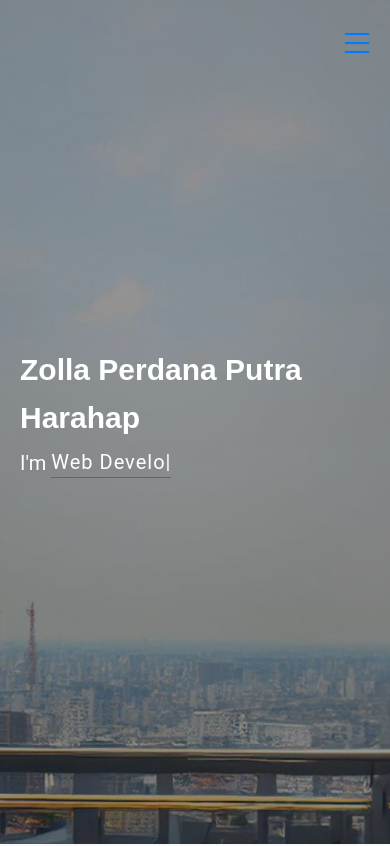
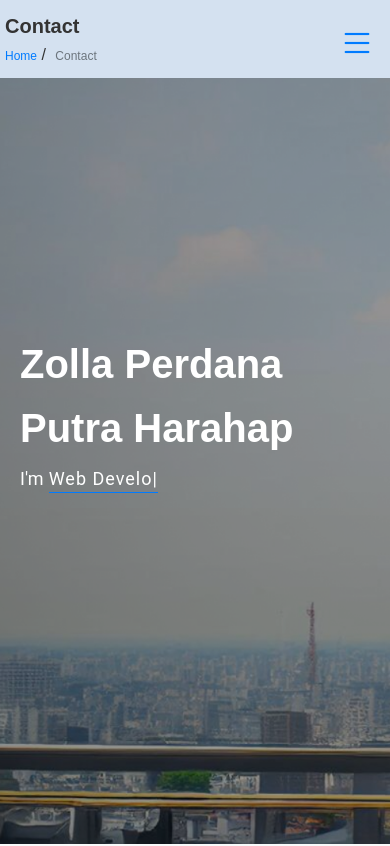
Before and after one commit to zollastar/porto-zolla, a React (Create React App) app: page / in a window 390 px wide. Shown: the top 846 px of the page. Built offline with nearby package versions, Linux system fonts and the light colour scheme.

Commit message:
Pembaruan Contact & @media768px

```diff
--- a/src/App.css
+++ b/src/App.css
@@ -1695,7 +1695,7 @@ p {
   }
 
   .hero img {
-    object-position: -450px 0; /* Mengatur posisi gambar secara horizontal dengan piksel */
+    object-position: -250px 0; /* Mengatur posisi gambar secara horizontal dengan piksel */
   }
 
   .hero .social-links {
@@ -1720,326 +1720,6 @@ p {
   .hero .social-links a {
     font-size: 18px;
     margin-right: 10px;
-  }
-}
-
-@media (max-width: 360px) {
-  .hero {
-    justify-content: center;
-    text-align: center;
-  }
-
-  .hero h1 {
-    font-size: 36px;
-  }
-
-  .hero h2 {
-    font-size: 30px;
-  }
-
-  .hero p {
-    font-size: 20px;
-  }
-
-  .hero .container {
-    padding: 0 20px;
-  }
-
-  .hero img {
-    object-position: -540px 0; /* Mengatur posisi gambar secara horizontal dengan piksel */
-  }
-
-  .hero .social-links {
-    justify-content: center;
-    margin-top: 20px;
-  }
-}
-
-@media (max-width: 412px) {
-  .hero {
-    justify-content: center;
-    text-align: center;
-  }
-
-  .hero h1 {
-    font-size: 36px;
-  }
-
-  .hero h2 {
-    font-size: 30px;
-  }
-
-  .hero p {
-    font-size: 20px;
-  }
-
-  .hero .container {
-    padding: 0 20px;
-  }
-
-  .hero img {
-    object-position: -640px 0; /* Mengatur posisi gambar secara horizontal dengan piksel */
-  }
-
-  .hero .social-links {
-    justify-content: center;
-    margin-top: 20px;
-  }
-}
-
-@media (max-width: 393px) {
-  .hero {
-    justify-content: center;
-    text-align: center;
-  }
-
-  .hero h1 {
-    font-size: 36px;
-  }
-
-  .hero h2 {
-    font-size: 30px;
-  }
-
-  .hero p {
-    font-size: 20px;
-  }
-
-  .hero .container {
-    padding: 0 20px;
-  }
-
-  .hero img {
-    object-position: -580px 0; /* Mengatur posisi gambar secara horizontal dengan piksel */
-  }
-
-  .hero .social-links {
-    justify-content: center;
-    margin-top: 20px;
-  }
-}
-
-@media (max-width: 320px) {
-  .hero {
-    justify-content: center;
-    text-align: center;
-  }
-
-  .hero h1 {
-    font-size: 36px;
-  }
-
-  .hero h2 {
-    font-size: 30px;
-  }
-
-  .hero p {
-    font-size: 20px;
-  }
-
-  .hero .container {
-    padding: 0 20px;
-  }
-
-  .hero img {
-    object-position: -280px 0; /* Mengatur posisi gambar secara horizontal dengan piksel */
-  }
-
-  .hero .social-links {
-    justify-content: center;
-    margin-top: 20px;
-  }
-}
-
-@media (max-width: 375px) {
-  .hero {
-    justify-content: center;
-    text-align: center;
-  }
-
-  .hero h1 {
-    font-size: 36px;
-  }
-
-  .hero h2 {
-    font-size: 30px;
-  }
-
-  .hero p {
-    font-size: 20px;
-  }
-
-  .hero .container {
-    padding: 0 20px;
-  }
-
-  .hero img {
-    object-position: -430px 0; /* Mengatur posisi gambar secara horizontal dengan piksel */
-  }
-
-  .hero .social-links {
-    justify-content: center;
-    margin-top: 20px;
-  }
-}
-
-@media (max-width: 414px) {
-  .hero {
-    justify-content: center;
-    text-align: center;
-  }
-
-  .hero h1 {
-    font-size: 36px;
-  }
-
-  .hero h2 {
-    font-size: 30px;
-  }
-
-  .hero p {
-    font-size: 20px;
-  }
-
-  .hero .container {
-    padding: 0 20px;
-  }
-
-  .hero img {
-    object-position: -520px 0; /* Mengatur posisi gambar secara horizontal dengan piksel */
-  }
-
-  .hero .social-links {
-    justify-content: center;
-    margin-top: 20px;
-  }
-}
-
-@media (max-width: 390px) {
-  .hero {
-    justify-content: center;
-    text-align: center;
-  }
-
-  .hero h1 {
-    font-size: 36px;
-  }
-
-  .hero h2 {
-    font-size: 30px;
-  }
-
-  .hero p {
-    font-size: 20px;
-  }
-
-  .hero .container {
-    padding: 0 20px;
-  }
-
-  .hero img {
-    object-position: -470px 0; /* Mengatur posisi gambar secara horizontal dengan piksel */
-  }
-
-  .hero .social-links {
-    justify-content: center;
-    margin-top: 20px;
-  }
-}
-
-@media (max-width: 428px) {
-  .hero {
-    justify-content: center;
-    text-align: center;
-  }
-
-  .hero h1 {
-    font-size: 36px;
-  }
-
-  .hero h2 {
-    font-size: 30px;
-  }
-
-  .hero p {
-    font-size: 20px;
-  }
-
-  .hero .container {
-    padding: 0 20px;
-  }
-
-  .hero img {
-    object-position: -530px 0; /* Mengatur posisi gambar secara horizontal dengan piksel */
-  }
-
-  .hero .social-links {
-    justify-content: center;
-    margin-top: 20px;
-  }
-}
-
-@media (max-width: 768px) {
-  .hero {
-    justify-content: center;
-    text-align: center;
-  }
-
-  .hero h1 {
-    font-size: 36px;
-  }
-
-  .hero h2 {
-    font-size: 30px;
-  }
-
-  .hero p {
-    font-size: 20px;
-  }
-
-  .hero .container {
-    padding: 0 20px;
-  }
-
-  .hero img {
-    object-position: -530px 0; /* Mengatur posisi gambar secara horizontal dengan piksel */
-  }
-
-  .hero .social-links {
-    justify-content: center;
-    margin-top: 20px;
-  }
-}
-
-@media (max-width: 428px) {
-  .hero {
-    justify-content: center;
-    text-align: center;
-  }
-
-  .hero h1 {
-    font-size: 36px;
-  }
-
-  .hero h2 {
-    font-size: 30px;
-  }
-
-  .hero p {
-    font-size: 20px;
-  }
-
-  .hero .container {
-    padding: 0 20px;
-  }
-
-  .hero img {
-    object-position: -530px 0; /* Mengatur posisi gambar secara horizontal dengan piksel */
-  }
-
-  .hero .social-links {
-    justify-content: center;
-    margin-top: 20px;
   }
 }
 
--- a/src/components/Contact.js
+++ b/src/components/Contact.js
@@ -1,59 +1,116 @@
-import React from 'react';
-import { useNavigate } from 'react-router-dom';
-import { motion } from 'framer-motion';
-import { useInView } from 'react-intersection-observer';
+import React, { useState, useEffect } from 'react';
+import { Link } from 'react-router-dom';
+import emailjs from 'emailjs-com';
+import Swal from 'sweetalert2';
 
-function Contact() {
-  const navigate = useNavigate();
+function ContactPage() {
+  const [formData, setFormData] = useState({
+    from_name: '',
+    to_name: 'Zolla Perdana Pura Harahap',
+    subject: '',
+    message: ''
+  });
 
-  const handleContactClick = () => {
-    navigate('/contact-page');
+  const handleChange = (e) => {
+    const { name, value } = e.target;
+    setFormData({ ...formData, [name]: value });
   };
 
-  const { ref, inView } = useInView({
-    triggerOnce: true,
-    threshold: 0.1,
-  });
-
-  const variants = {
-    visible: {
-      opacity: 1,
-      y: 0,
-      transition: {
-        duration: 0.5,
-        ease: [0.43, 0.13, 0.23, 0.96],
-      },
-    },
-    hidden: {
-      opacity: 0,
-      y: 30,
-    },
+  const handleSubmit = (e) => {
+    e.preventDefault();
+    emailjs.sendForm('service_3xvyp0f', 'template_nzoj8ts', e.target, 'JtrvPH4wr7jtgiIMP')
+      .then((result) => {
+        Swal.fire({
+          icon: 'success',
+          title: 'Email berhasil dikirim!',
+          showConfirmButton: false,
+          timer: 1500
+        });
+      }, (error) => {
+        Swal.fire({
+          icon: 'error',
+          title: 'Gagal mengirim email',
+          text: 'Silakan coba lagi nanti.',
+          showConfirmButton: false,
+          timer: 1500
+        });
+      });
+    e.target.reset();
   };
 
+  useEffect(() => {
+    window.scrollTo(0, 0);
+  }, []);
+
   return (
-    <section id="contact" className="home-contact-section py-16 bg-gray-100 w-full">
-      <div className="contact-shadow-wrapper mx-auto px-4">
-        <motion.div
-          ref={ref}
-          initial="hidden"
-          animate={inView ? 'visible' : 'hidden'}
-          variants={variants}
-          className="contact-content-wrapper bg-white p-8 rounded-lg shadow-xl"
-        >
-          <h2 className="text-4xl font-bold mb-4">Contact Me</h2>
-          <p className="text-lg text-gray-700 mb-6">
-          Jangan ragu untuk menghubungi saya kapan saja. Saya akan segera merespons secepat mungkin!
-          </p>
-          <button
-            onClick={handleContactClick}
-            className="home-contact-button bg-blue-600 text-white py-3 px-6 rounded-full shadow-lg hover:bg-blue-700 transition duration-300"
-          >
-            Contact Me
-          </button>
-        </motion.div>
+    <div className="contact-page">
+      <nav className="breadcrumb-new">
+        <div className="breadcrumb-left-new">
+          <h1>Contact</h1>
+        </div>
+        <div className="breadcrumb-right-new">
+          <Link to="/">Home</Link> / <span>Contact</span>
+        </div>
+      </nav>
+      <div className="contact-page-content">
+        <form onSubmit={handleSubmit} className="contact-page-form">
+          <h2>Contact Me</h2>
+          <p>Jangan ragu untuk menghubungi saya kapan saja. Saya akan segera merespons secepat mungkin!</p>
+          <label htmlFor="from_name">Name:</label>
+          <input
+            type="text"
+            id="from_name"
+            name="from_name"
+            required
+            onChange={handleChange}
+            placeholder="Name"
+          />
+
+          <label htmlFor="email">Email:</label>
+          <input
+            type="email"
+            id="email"
+            name="email"
+            required
+            onChange={handleChange}
+            placeholder="Email"
+          />
+
+          <label htmlFor="subject">Subject:</label>
+          <input
+            type="text"
+            id="subject"
+            name="subject"
+            required
+            onChange={handleChange}
+            placeholder="Subject"
+          />
+
+          <label htmlFor="message">Message:</label>
+          <textarea
+            id="message"
+            name="message"
+            required
+            onChange={handleChange}
+            placeholder="Message"
+          ></textarea>
+
+          <button type="submit">Send</button>
+        </form>
+        <div className="contact-page-info">
+          <h3>Contact Info</h3>
+          <p><i className="bi bi-telephone-fill tel"></i> <a className="contact-link" href="https://wa.me/6281312343829" target="_blank" rel="noopener noreferrer">+62 813 1234 3829</a></p>
+          <p><i className="bi bi-envelope-fill"></i> zollaperdana29@gmail.com</p>
+          <p><i className="bi bi-geo-alt-fill"></i> Jalan Karet Pasar Baru Barat 1, Jakarta Pusat, Indonesia</p>
+          <div className="contact-page-social-links">
+            <a href="https://www.facebook.com/zolla.p.harahap"><i className="bi bi-facebook"></i></a>
+            <a href="https://instagram.com/zollahrp"><i className="bi bi-instagram"></i></a>
+            <a href="https://x.com/zollahrp"><i className="bi bi-twitter"></i></a>
+          </div>
+        </div>
       </div>
-    </section>
+    </div>
   );
 }
 
-export default Contact;
+export default ContactPage;
```
